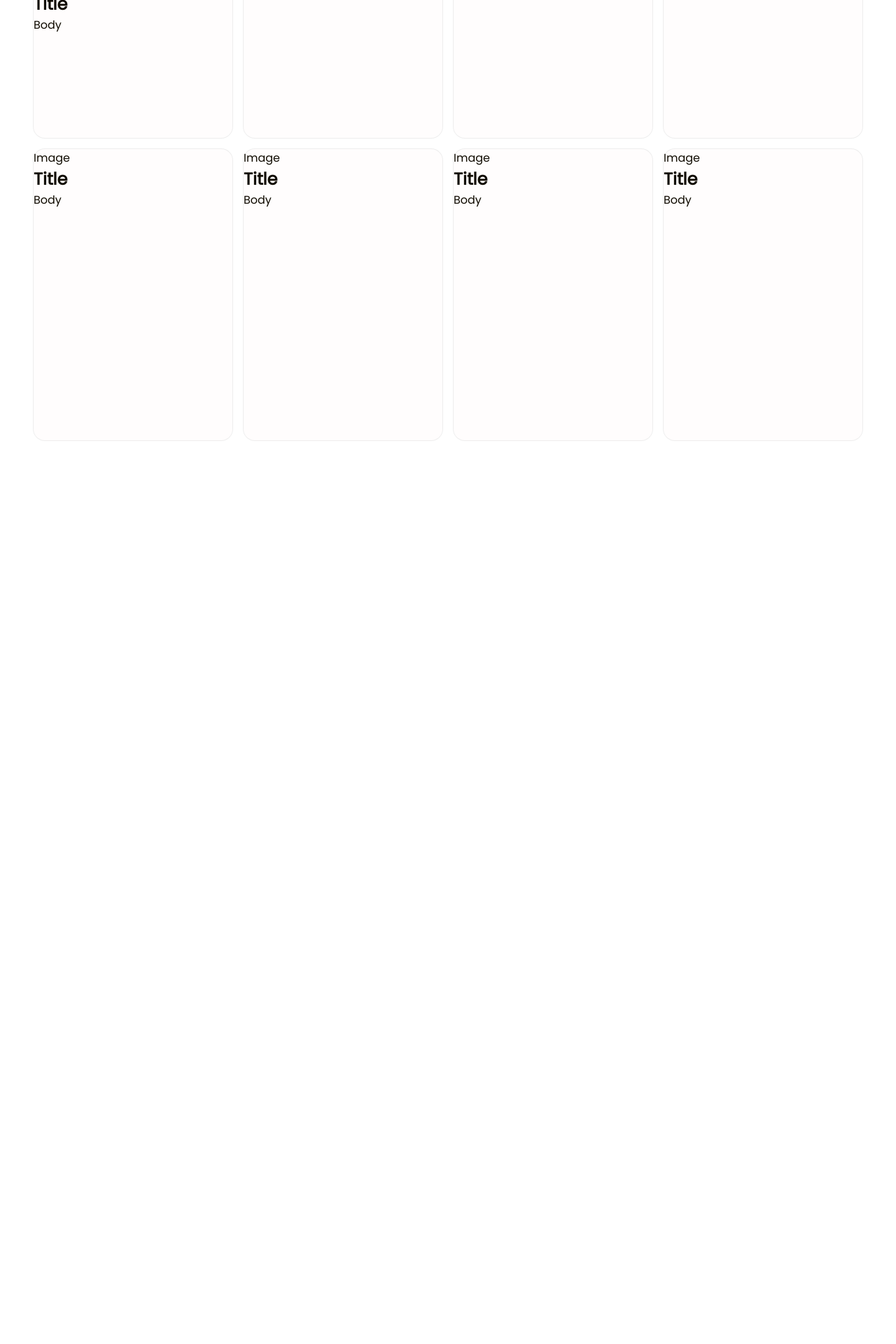
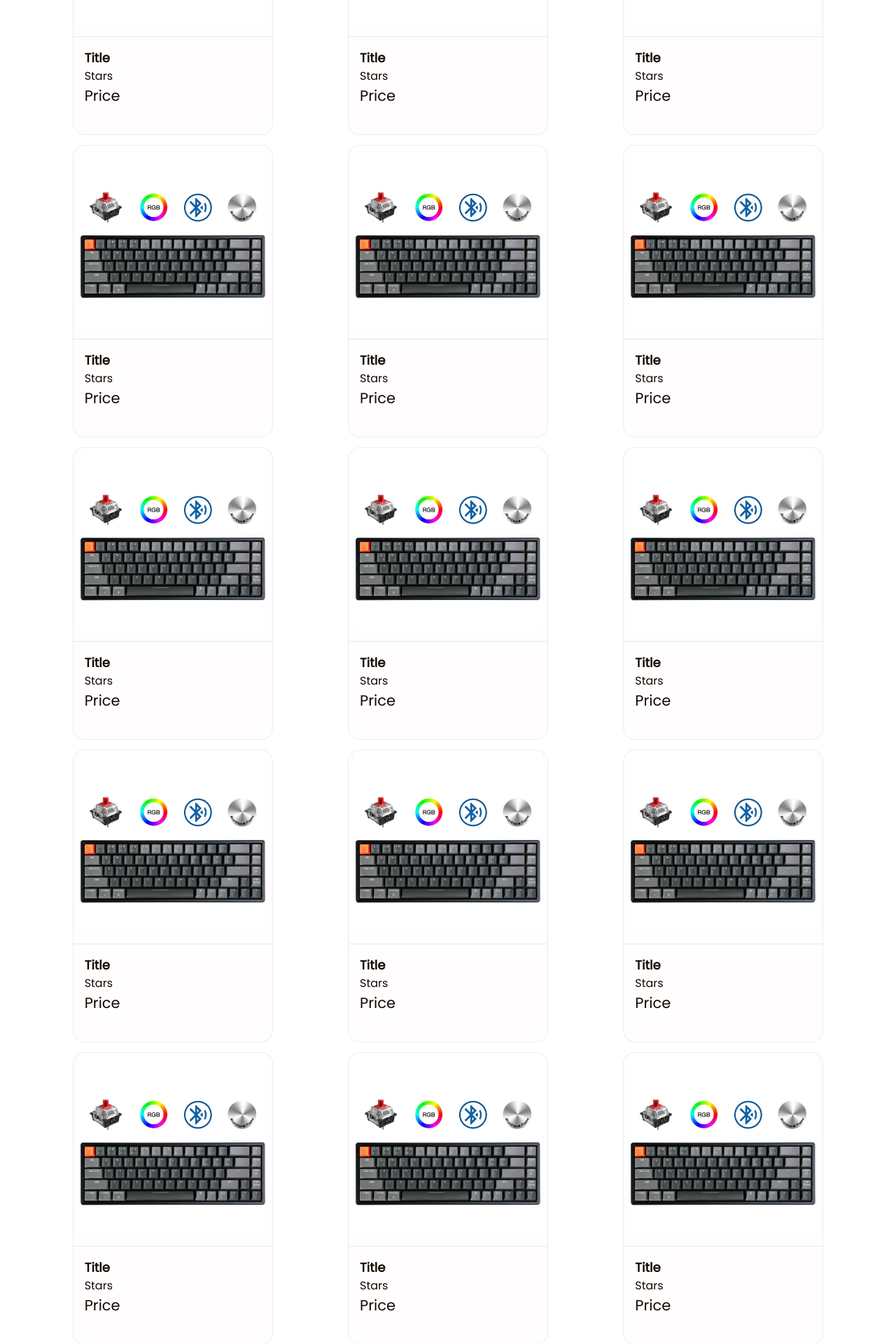
Before and after one commit to joequich/project4, a React (Create React App) app in the folder client/: page / in a window 1280 px wide. Shown: the part 300-2220 px from the top of the page at 70% size. Before the commit the page ends 945 px from the top, so only its background shows below. Built offline with nearby package versions, Linux system fonts and the light colour scheme.

Commit message:
fixed some styles

```diff
--- a/client/src/components/project4/PrincipalScreen.tsx
+++ b/client/src/components/project4/PrincipalScreen.tsx
@@ -1,54 +1,178 @@
 import React from 'react';
-import imagen from '../../assets/camera_logitech.jpg';
+import imagen from '../../assets/keyboard_keychron.jpg';
 
 export const PrincipalScreen = () => {
     return (
-            <div className="container">
             <div className="items-list">
                 <div className="item-card">
-                        <figure className="item-card__picture">
+                    <figure className="item-card__figure">
                         <img src={imagen} alt="camera" />
                     </figure>
+                    <div className="item-card__content">
                         <h2 className="item-card__title">Title</h2>
-                        <div className="item-card__body">Body</div>
+                        <div className="item-card__star-rating">Stars</div>
+                        <div className="item-card__price">Price</div>
+                    </div>
                 </div>
                 <div className="item-card">
-                        <figure className="item-card__picture">Image</figure>
+                    <figure className="item-card__figure">
+                        <img src={imagen} alt="camera" />
+                    </figure>
+                    <div className="item-card__content">
                         <h2 className="item-card__title">Title</h2>
-                        <div className="item-card__body">Body</div>
+                        <div className="item-card__star-rating">Stars</div>
+                        <div className="item-card__price">Price</div>
+                    </div>
                 </div>
                 <div className="item-card">
-                        <figure className="item-card__picture">Image</figure>
+                    <figure className="item-card__figure">
+                        <img src={imagen} alt="camera" />
+                    </figure>
+                    <div className="item-card__content">
                         <h2 className="item-card__title">Title</h2>
-                        <div className="item-card__body">Body</div>
+                        <div className="item-card__star-rating">Stars</div>
+                        <div className="item-card__price">Price</div>
+                    </div>
                 </div>
                 <div className="item-card">
-                        <figure className="item-card__picture">Image</figure>
+                    <figure className="item-card__figure">
+                        <img src={imagen} alt="camera" />
+                    </figure>
+                    <div className="item-card__content">
                         <h2 className="item-card__title">Title</h2>
-                        <div className="item-card__body">Body</div>
+                        <div className="item-card__star-rating">Stars</div>
+                        <div className="item-card__price">Price</div>
+                    </div>
                 </div>
                 <div className="item-card">
-                        <figure className="item-card__picture">Image</figure>
+                    <figure className="item-card__figure">
+                        <img src={imagen} alt="camera" />
+                    </figure>
+                    <div className="item-card__content">
                         <h2 className="item-card__title">Title</h2>
-                        <div className="item-card__body">Body</div>
+                        <div className="item-card__star-rating">Stars</div>
+                        <div className="item-card__price">Price</div>
+                    </div>
                 </div>
                 <div className="item-card">
-                        <figure className="item-card__picture">Image</figure>
+                    <figure className="item-card__figure">
+                        <img src={imagen} alt="camera" />
+                    </figure>
+                    <div className="item-card__content">
                         <h2 className="item-card__title">Title</h2>
-                        <div className="item-card__body">Body</div>
+                        <div className="item-card__star-rating">Stars</div>
+                        <div className="item-card__price">Price</div>
+                    </div>
                 </div>
                 <div className="item-card">
-                        <figure className="item-card__picture">Image</figure>
+                    <figure className="item-card__figure">
+                        <img src={imagen} alt="camera" />
+                    </figure>
+                    <div className="item-card__content">
                         <h2 className="item-card__title">Title</h2>
-                        <div className="item-card__body">Body</div>
+                        <div className="item-card__star-rating">Stars</div>
+                        <div className="item-card__price">Price</div>
+                    </div>
                 </div>
                 <div className="item-card">
-                        <figure className="item-card__picture">Image</figure>
+                    <figure className="item-card__figure">
+                        <img src={imagen} alt="camera" />
+                    </figure>
+                    <div className="item-card__content">
                         <h2 className="item-card__title">Title</h2>
-                        <div className="item-card__body">Body</div>
+                        <div className="item-card__star-rating">Stars</div>
+                        <div className="item-card__price">Price</div>
                     </div>
-
-
+                </div>
+                <div className="item-card">
+                    <figure className="item-card__figure">
+                        <img src={imagen} alt="camera" />
+                    </figure>
+                    <div className="item-card__content">
+                        <h2 className="item-card__title">Title</h2>
+                        <div className="item-card__star-rating">Stars</div>
+                        <div className="item-card__price">Price</div>
+                    </div>
+                </div>
+                <div className="item-card">
+                    <figure className="item-card__figure">
+                        <img src={imagen} alt="camera" />
+                    </figure>
+                    <div className="item-card__content">
+                        <h2 className="item-card__title">Title</h2>
+                        <div className="item-card__star-rating">Stars</div>
+                        <div className="item-card__price">Price</div>
+                    </div>
+                </div>
+                <div className="item-card">
+                    <figure className="item-card__figure">
+                        <img src={imagen} alt="camera" />
+                    </figure>
+                    <div className="item-card__content">
+                        <h2 className="item-card__title">Title</h2>
+                        <div className="item-card__star-rating">Stars</div>
+                        <div className="item-card__price">Price</div>
+                    </div>
+                </div>
+                <div className="item-card">
+                    <figure className="item-card__figure">
+                        <img src={imagen} alt="camera" />
+                    </figure>
+                    <div className="item-card__content">
+                        <h2 className="item-card__title">Title</h2>
+                        <div className="item-card__star-rating">Stars</div>
+                        <div className="item-card__price">Price</div>
+                    </div>
+                </div>
+                <div className="item-card">
+                    <figure className="item-card__figure">
+                        <img src={imagen} alt="camera" />
+                    </figure>
+                    <div className="item-card__content">
+                        <h2 className="item-card__title">Title</h2>
+                        <div className="item-card__star-rating">Stars</div>
+                        <div className="item-card__price">Price</div>
+                    </div>
+                </div>
+                <div className="item-card">
+                    <figure className="item-card__figure">
+                        <img src={imagen} alt="camera" />
+                    </figure>
+                    <div className="item-card__content">
+                        <h2 className="item-card__title">Title</h2>
+                        <div className="item-card__star-rating">Stars</div>
+                        <div className="item-card__price">Price</div>
+                    </div>
+                </div>
+                <div className="item-card">
+                    <figure className="item-card__figure">
+                        <img src={imagen} alt="camera" />
+                    </figure>
+                    <div className="item-card__content">
+                        <h2 className="item-card__title">Title</h2>
+                        <div className="item-card__star-rating">Stars</div>
+                        <div className="item-card__price">Price</div>
+                    </div>
+                </div>
+                <div className="item-card">
+                    <figure className="item-card__figure">
+                        <img src={imagen} alt="camera" />
+                    </figure>
+                    <div className="item-card__content">
+                        <h2 className="item-card__title">Title</h2>
+                        <div className="item-card__star-rating">Stars</div>
+                        <div className="item-card__price">Price</div>
+                    </div>
+                </div>
+                <div className="item-card">
+                    <figure className="item-card__figure">
+                        <img src={imagen} alt="camera" />
+                    </figure>
+                    <div className="item-card__content">
+                        <h2 className="item-card__title">Title</h2>
+                        <div className="item-card__star-rating">Stars</div>
+                        <div className="item-card__price">Price</div>
+                    </div>
                 </div>
             </div>
     )
--- a/client/src/styles/base/_base.scss
+++ b/client/src/styles/base/_base.scss
@@ -1,4 +1,65 @@
 @import url('https://fonts.googleapis.com/css2?family=Poppins&display=swap');
+
+
+/*
+
+    0.1rem = 1.6px
+    0.2rem = 3.2px
+    0.3rem = 4.8px
+    0.4rem = 6.4px
+    0.5rem = 8px
+    0.6rem = 9.6px
+    0.7rem = 11.2px
+    0.8rem = 12.8px
+    0.9rem = 14.4px
+
+
+    // 16px
+    0.75rem = 12px
+    0.875rem = 14px
+    1rem = 16px
+    1.125rem = 18px
+    1.25rem = 20px
+    1.5rem = 24px
+    1.875rem = 30px
+    2rem = 32px
+    2.25rem = 36px
+    2.5rem = 40px
+    3rem = 48px
+    4rem = 64px
+
+    // 18px
+    0.75rem = 13.5px
+    0.875rem = 15.75px
+    1rem = 18px
+    1.125rem = 20.25px
+    1.25rem = 22.5px
+    1.5rem = 27px
+    1.875 = 33.75px
+    2rem = 36px
+    2.25 = 40.5px
+    2.5rem = 45px
+    3rem = 54px
+    4rem = 72px
+
+    For the large screen  -> 3 rem * 25px = 75px
+    For tablet screen        -> 3 rem * 18px = 54px
+    For mobile screen      -> 3 rem  * 12px = 36px
+    Default setting            -> 3rem * 16px = 48px
+
+    mobile -> 16px
+    tablet -> 18px
+    desktop ->
+
+
+    16px 18px 21px
+    14px 16px 18px
+
+    21px 24px 32px
+
+
+
+*/
 
 *,
 *::before,
@@ -17,27 +78,12 @@ body {
 
 .content {
     display: flex;
-    padding-top: 65px;
-    min-height: calc(100vh - 65px);
+    padding-top: $header-height;
+    min-height: calc(100vh - #{$header-height});
     flex-direction: column;
-}
-
-.container {
-    width: 100%;
-    max-width: 1280px;
-    margin: 0 auto;
-
-    // @include media-query(tablet) {
-    //     max-width: 750px;
-    // }
-
-    // @include media-query(desktop) {
-    //     max-width: 970px;
-    // }
-
-    // @include media-query(large) {
-    //     max-width: 1170px;
-    // }
+    max-width: 1196px;
+    margin-left: auto;
+    margin-right: auto;
 }
 
 input[type='password'] {
--- a/client/src/styles/layout/_products.scss
+++ b/client/src/styles/layout/_products.scss
@@ -1,49 +1,88 @@
 .items-list {
     display: grid;
-    grid-template-columns: repeat(auto-fit, 284px);
+    grid-template-columns: 1fr;
     gap: 16px;
     padding: 16px;
     justify-items: center;
-    justify-content: center;
 
-    @include media-query(tablet) {
+    @media (min-width: 620px) {
+        grid-template-columns: 1fr 1fr;
     }
 
-    // @include media-query(desktop) {
-    //     grid-template-columns: 1fr 1fr auto;
-    // }
-
-    // @include media-query(large) {
-    //     grid-template-columns: 1fr 1fr 1fr;
-    // }
+    @media (min-width: 1024px) {
+        grid-template-columns: 1fr 1fr 1fr;
+    }
 }
 
 .item-card {
-    display: block;
-    // margin: auto;
-    background-color: #FFFDFD;
+    display: flex;
+    flex-direction: row;
+    background-color: #fffdfd;
     border-radius: 16px;
     box-shadow: 0px 0px 0px 1px rgba(16, 11, 0, 0.07);
     width: 100%;
-    height: 244px;
+    height: 200px;
 
-    @media (min-width: $breakpoint-tablet) {
+    @media (min-width: 450px) {
+        flex-direction: column;
         width: 284px;
         height: 416px;
     }
 
-    &__picture {
+    &__figure {
+        align-items: center;
+        // background-color: #f1f3f4;
+        border-top-left-radius: 16px;
+        border-top-right-radius: 16px;
+        display: flex;
+        justify-content: center;
+        // margin: 0 0 16px;
+        overflow: hidden;
+        padding: 0 8px 16px;
+
         img {
-            width: 140px;
-            height: 200px;
+            height: 35vw;
+            max-width: 100%;
+            min-width: 100%;
+            object-fit: cover;
+
+            @media (min-width: 450px) {
+                height: 260px;
+            }
+        }
+    }
+
+    &__content {
+        flex-grow: 1;
+        display: flex;
+        flex-direction: column;
+        padding: 8px;
+        border-left: 1px solid rgba(16, 11, 0, 0.09);
+
+        @media (min-width: 450px) {
+            border-left: none;
+            border-top: 1px solid rgba(16, 11, 0, 0.09);
+            padding: 16px;
         }
     }
 
     &__title {
+        font-size: 16px;
+
+        @media (min-width: 450px) {
+            font-size: 18px;
+        }
 
     }
 
-    &__body {
+    &__star-rating {
+    }
 
+    &__price {
+        font-size: 18px;
+
+        @media (min-width: 450px) {
+            font-size: 21px;
+        }
     }
 }
```
Also changed, not shown: client/src/styles/base/_settings.scss (+29 -21 lines), client/src/styles/layout/_navigation.scss (+3 -5 lines), client/src/assets/camera_logitech.jpg (deleted), client/src/assets/keyboard_keychron.jpg (added). Lines whose indentation alone changed are shown as unchanged.
